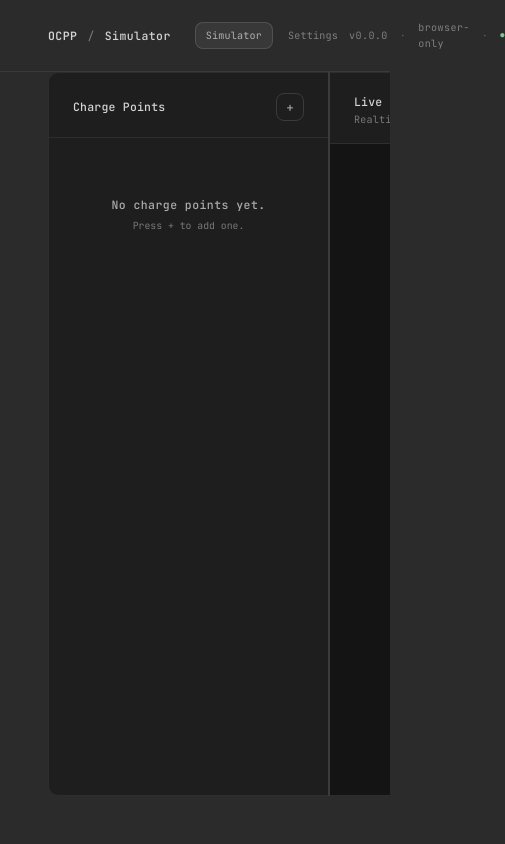
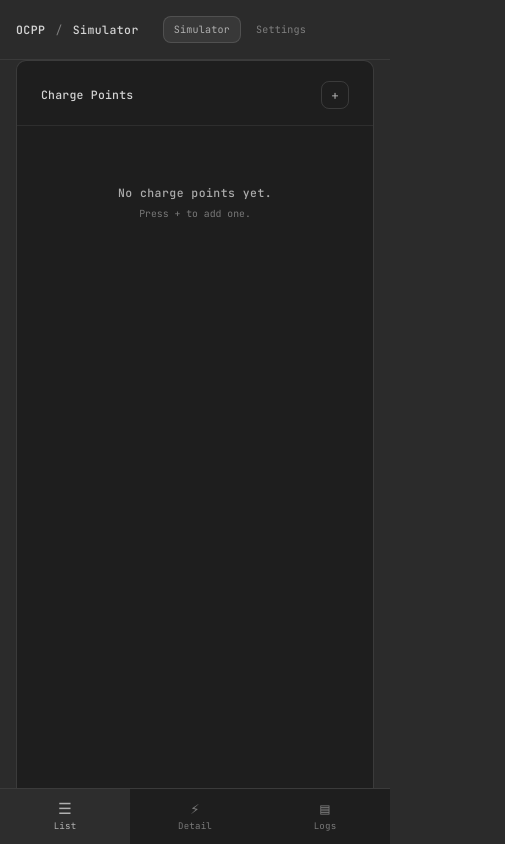
Before and after one commit to vefacaglar/ocpp-simulator, a Vue app in the folder apps/web/: page / in a window 390 px wide. Shown: the whole page, 505 px wide, since content can reach past the window. Built offline with nearby package versions, Linux system fonts and the light colour scheme.

Commit message:
feat: enhance mobile responsiveness across components with new styles

```diff
--- a/apps/web/src/App.vue
+++ b/apps/web/src/App.vue
@@ -1,17 +1,30 @@
 <script setup lang="ts">
-import { onMounted, ref } from 'vue'
+import { onMounted, ref, watch } from 'vue'
 import ChargePointList from './components/ChargePointList.vue'
 import ChargePointDetail from './components/ChargePointDetail.vue'
 import LiveLogPanel from './components/LiveLogPanel.vue'
 import SettingsPage from './components/SettingsPage.vue'
 import { useSettingsStore } from './stores/settingsStore'
+import { useChargePointStore } from './stores/chargePointStore'
 
 const settings = useSettingsStore()
+const cpStore = useChargePointStore()
 const view = ref<'simulator' | 'settings'>('simulator')
+const activeTab = ref<'list' | 'detail' | 'logs'>('list')
 
 onMounted(() => {
   void settings.loadSettings()
 })
+
+// Auto-switch to Detail tab on mobile when a charge point is selected
+watch(
+  () => cpStore.selectedId,
+  (newId) => {
+    if (newId && window.innerWidth < 1024) {
+      activeTab.value = 'detail'
+    }
+  }
+)
 </script>
 
 <template>
@@ -35,9 +48,24 @@ onMounted(() => {
       </div>
     </header>
     <main v-if="view === 'simulator'" class="content">
-      <ChargePointList class="panel-left" />
-      <ChargePointDetail class="panel-center" />
-      <LiveLogPanel class="panel-right" />
+      <ChargePointList class="panel-left" :class="{ 'mobile-hidden': activeTab !== 'list' }" />
+      <ChargePointDetail class="panel-center" :class="{ 'mobile-hidden': activeTab !== 'detail' }" />
+      <LiveLogPanel class="panel-right" :class="{ 'mobile-hidden': activeTab !== 'logs' }" />
+
+      <nav class="mobile-tabs">
+        <button :class="{ active: activeTab === 'list' }" @click="activeTab = 'list'">
+          <span class="tab-icon">☰</span>
+          <span class="tab-label">List</span>
+        </button>
+        <button :class="{ active: activeTab === 'detail' }" @click="activeTab = 'detail'">
+          <span class="tab-icon">⚡</span>
+          <span class="tab-label">Detail</span>
+        </button>
+        <button :class="{ active: activeTab === 'logs' }" @click="activeTab = 'logs'">
+          <span class="tab-icon">▤</span>
+          <span class="tab-label">Logs</span>
+        </button>
+      </nav>
     </main>
     <main v-else class="settings-content">
       <SettingsPage />
@@ -174,4 +202,79 @@ onMounted(() => {
   border-radius: 0 var(--radius-md) var(--radius-md) 0;
   border-left: none;
 }
+
+.mobile-tabs {
+  display: none;
+}
+
+@media (max-width: 1023px) {
+  .content {
+    grid-template-columns: 1fr;
+    padding: 0 16px calc(16px + 56px) 16px;
+  }
+
+  .panel-left,
+  .panel-center,
+  .panel-right {
+    border-radius: var(--radius-md) !important;
+    border: 1px solid var(--border-strong) !important;
+  }
+
+  .mobile-hidden {
+    display: none !important;
+  }
+
+  .mobile-tabs {
+    display: flex;
+    position: fixed;
+    bottom: 0;
+    left: 0;
+    right: 0;
+    height: 56px;
+    background: var(--bg-elevated);
+    border-top: 1px solid var(--border-strong);
+    z-index: 100;
+  }
+
+  .mobile-tabs button {
+    flex: 1;
+    display: flex;
+    flex-direction: column;
+    align-items: center;
+    justify-content: center;
+    gap: 4px;
+    font-family: var(--font-mono);
+    font-size: 0.65rem;
+    letter-spacing: 0.02em;
+    color: var(--text-muted);
+    transition: color 0.15s, background 0.15s;
+  }
+
+  .mobile-tabs button .tab-icon {
+    font-size: 1.1rem;
+    line-height: 1;
+  }
+
+  .mobile-tabs button:hover,
+  .mobile-tabs button.active {
+    color: var(--accent);
+    background: var(--accent-soft);
+  }
+}
+
+@media (max-width: 768px) {
+  .top-bar {
+    padding: 0 16px;
+    height: 60px;
+  }
+
+  .meta {
+    display: none;
+  }
+
+  .content,
+  .settings-content {
+    padding: 0 16px 16px 16px;
+  }
+}
 </style>
--- a/apps/web/src/components/ChargePointDetail.vue
+++ b/apps/web/src/components/ChargePointDetail.vue
@@ -425,4 +425,23 @@ function handleAuthorize(connectorId: number) {
 .idtag-input:focus {
   border-color: var(--border-strong);
 }
+
+@media (max-width: 768px) {
+  .panel-body {
+    padding: 20px 16px 24px 16px;
+  }
+  .detail-content {
+    gap: 24px;
+  }
+}
+
+@media (max-width: 480px) {
+  .auth-row {
+    flex-direction: column;
+    align-items: stretch;
+  }
+  .idtag-input {
+    width: 100%;
+  }
+}
 </style>
--- a/apps/web/src/components/LiveLogPanel.vue
+++ b/apps/web/src/components/LiveLogPanel.vue
@@ -306,4 +306,34 @@ function closeDrawer() {
   word-break: break-all;
   line-height: 1.5;
 }
+
+@media (max-width: 600px) {
+  .log-row {
+    grid-template-columns: 60px 1fr;
+    grid-template-rows: auto auto;
+    gap: 4px;
+    padding: 8px;
+  }
+  .log-time {
+    grid-column: 1;
+    grid-row: 1;
+  }
+  .log-type {
+    grid-column: 2;
+    grid-row: 1;
+    font-weight: 500;
+  }
+  .log-msg {
+    grid-column: 1 / span 2;
+    grid-row: 2;
+    white-space: normal;
+    word-break: break-all;
+  }
+}
+
+@media (max-width: 480px) {
+  .drawer {
+    width: 100%;
+  }
+}
 </style>
--- a/apps/web/src/components/SettingsPage.vue
+++ b/apps/web/src/components/SettingsPage.vue
@@ -212,4 +212,10 @@ h2 {
   font-family: var(--font-mono);
   font-size: 0.74rem;
 }
+
+@media (max-width: 768px) {
+  .settings-page {
+    padding: 24px 16px;
+  }
+}
 </style>
```
